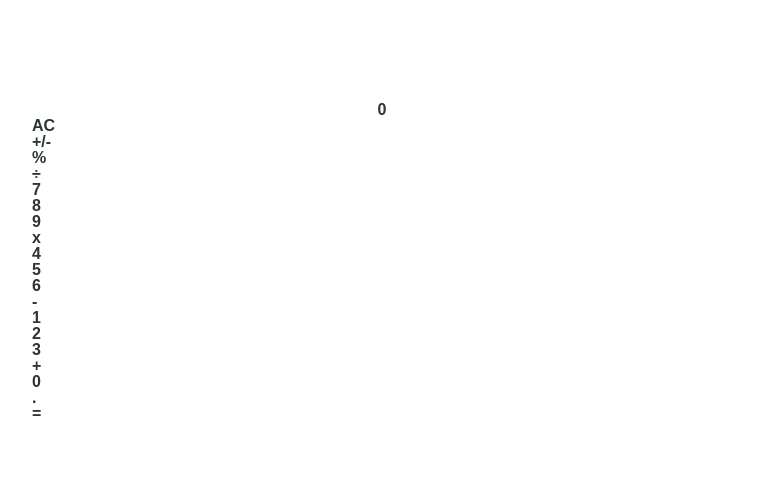
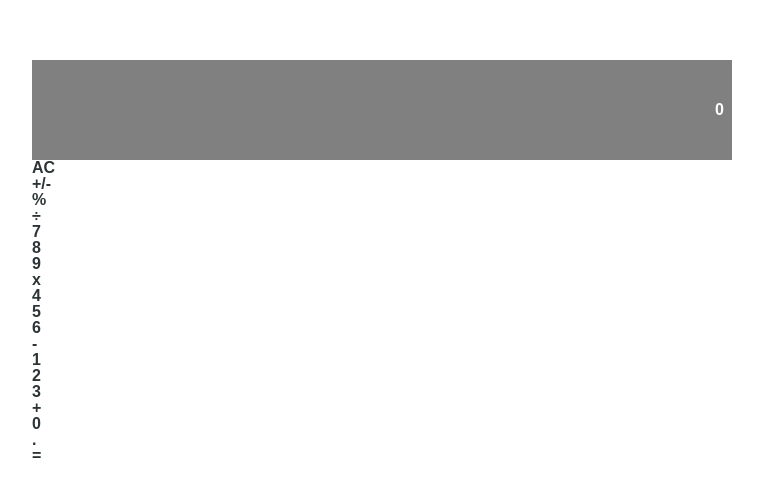
Before and after one commit to nurislam-ab/calculator_react, a React (Create React App) app: page / in a window 1280 px wide. Shown: the part 138-634 px from the top of the page, without its empty margins (258-1021 px from the left). Built offline with nearby package versions, Linux system fonts and the light colour scheme.

Commit message:
Add class name for the result wrapper

```diff
--- a/src/components/Display.jsx
+++ b/src/components/Display.jsx
@@ -3,7 +3,7 @@ import PropTypes from 'prop-types';
 
 const Display = ({result}) => {
   return (
-    <div>
+    <div className='result-wrapper'>
       {result}
     </div>
   );
```
